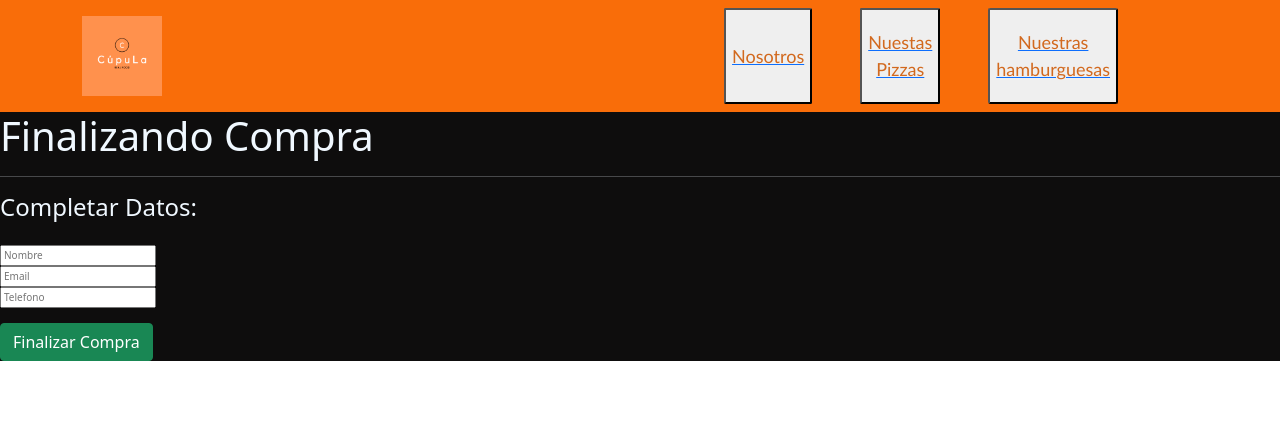
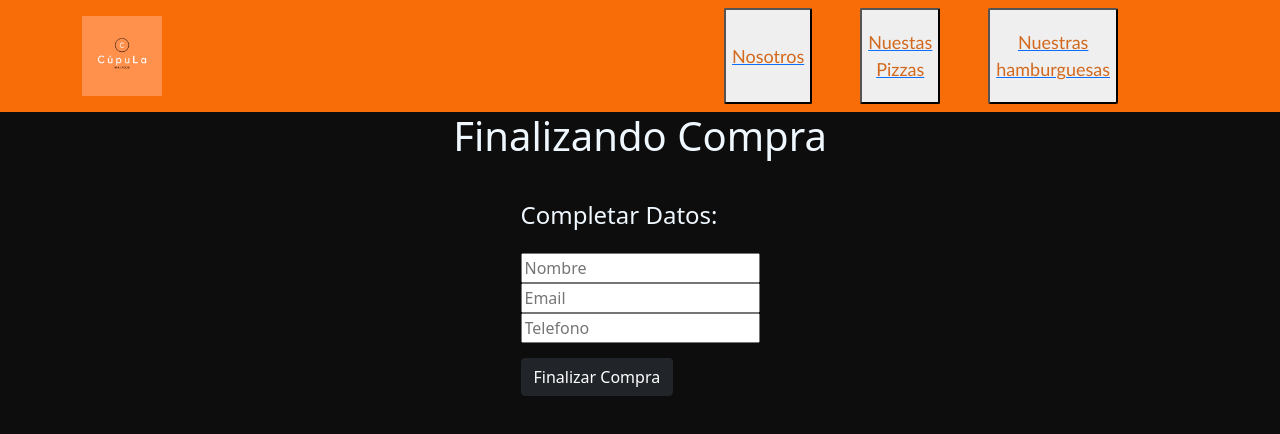
Before and after one commit to Amenichelli/myapp-menichelli, a React (Create React App) app: page /Checkout in a window 1280 px wide. Shown: the top 434 px of the page. Built offline with nearby package versions, Linux system fonts and the light colour scheme; the HTML template or start-up script is replaced by a standard one.

Commit message:
entrega-final

```diff
--- a/src/components/Checkout/Checkout.css
+++ b/src/components/Checkout/Checkout.css
@@ -1,3 +1,11 @@
 .checkout-form {
     color: aliceblue;
+    height: 100vh;
+    align-items: center;
+    display: flex;
+    flex-direction: column;
 }
+
+.input-form {
+    font-size: 1rem;
+}
--- a/src/components/Checkout/Checkout.jsx
+++ b/src/components/Checkout/Checkout.jsx
@@ -65,7 +65,7 @@ const Checkout = () => {
                     <h4>Completar Datos:</h4>
                     <br />
                     <form onSubmit={handleSubmit}>
-                        <input
+                        <input className="input-form"
                             type="text"
                             name="Nombre"
                             placeholder="Nombre"
@@ -74,7 +74,7 @@ const Checkout = () => {
                             required
                         />
                         <br />
-                        <input
+                        <input className="input-form"
                             type="email"
                             name="Email"
                             placeholder="Email"
@@ -83,7 +83,7 @@ const Checkout = () => {
                             required
                         />
                         <br />
-                        <input
+                        <input className="input-form"
                             type="number"
                             name="Telefono"
                             placeholder="Telefono"
@@ -95,7 +95,7 @@ const Checkout = () => {
                         <input
                             type="submit"
                             value="Finalizar Compra"
-                            className="btn btn-success"
+                            className="btn btn-dark"
                         />
                     </form>
                 </div>)
--- a/src/components/ItemDetail/ItemDetail.css
+++ b/src/components/ItemDetail/ItemDetail.css
@@ -25,6 +25,12 @@
     width: 100%;
     height: 100%;
     object-fit: contain;
+}
+
+.card-image {
+    width: 100%;
+    object-fit: cover;
+    height: -webkit-fill-available;
 }
 
 .info {
@@ -89,6 +95,11 @@ a {
         flex-direction: column;
         align-items: center;
         justify-content: center;
+    }
+    .card-image {
+        width: 100%;
+        object-fit: cover;
+        height: -webkit-fill-available;
     }
     .img-detail-container {
         width: 100%;
@@ -162,6 +173,11 @@ a {
         align-items: center;
         justify-content: center;
     }
+    .card-image {
+        width: 100%;
+        object-fit: cover;
+        height: -webkit-fill-available;
+    }
     .img-detail-container {
         width: 100%;
         height: 80%;
--- a/src/components/ItemDetail/ItemDetail.jsx
+++ b/src/components/ItemDetail/ItemDetail.jsx
@@ -23,7 +23,7 @@ const ItemDetail = ({ item }) => {
 
         <div className='box'>
         <Card className="bg-dark text-white">
-        <Card.Img src={item?.imagen} alt="Imagen del producto" />
+        <Card.Img className='card-image' src={item?.imagen} alt="Imagen del producto" />
         <Card.ImgOverlay>
         <Card.Title>{item.nombre}</Card.Title>
         <Card.Text>
--- a/src/pages/Cart/Cart.css
+++ b/src/pages/Cart/Cart.css
@@ -3,6 +3,7 @@
     justify-content: center;
     text-align: center;
     font-size: larger;
+    height: 100vh;
     color: bisque;
     text-decoration: none;
 }
@@ -11,11 +12,14 @@
     font-size: 1rem;
     text-align: center;
     color: black;
-    margin: 2% 0 2 41%;
+    align-items: center;
+    border: 1% solid black;
+    border-radius: 3%;
+    margin: auto;
     width: 10%;
-    padding: 30px;
     background-color: aliceblue;
     background-size: contain;
+    text-decoration: double;
 }
 
 @media (min-width: 768px) {
@@ -31,15 +35,15 @@
         font-size: 1rem;
         text-align: center;
         color: black;
-        margin: 2% 0 2 41%;
-        width: 10%;
-        padding: 30px;
+        margin: auto;
+        width: 20%;
+        padding: 1%;
         background-color: aliceblue;
         background-size: contain;
     }
 }
 
-@media only screen and (max-width: 834) and (min-width: 415px) {
+@media only screen and (max-width: 532px) {
     .cart-inventory {
         font-family: 'Trebuchet MS', 'Lucida Sans Unicode', 'Lucida Grande', 'Lucida Sans', Arial, sans-serif;
         justify-content: center;
@@ -52,8 +56,8 @@
         font-size: 1rem;
         text-align: center;
         color: black;
-        margin: 2% 0 2 41%;
-        width: 10%;
+        margin: auto;
+        width: 20%;
         padding: 1%;
         background-color: aliceblue;
         background-size: contain;
--- a/src/pages/Cart/Cart.jsx
+++ b/src/pages/Cart/Cart.jsx
@@ -3,6 +3,7 @@ import './Cart.css'
 import { Link } from 'react-router-dom';
 import CartItem from '../../components/CartItem/CartItem.jsx';
 import { useCartContext } from '../../store/CartContextProvider.jsx'
+import {Badge} from 'react-bootstrap'
 
 const Cart = () => {
   const {cartList, emptyCart, totalPrice } = useCartContext()
@@ -17,7 +18,9 @@ const Cart = () => {
         <h4 >Total: ${totalPrice()}</h4>
       </div>
       <Link to='/checkout'>
-         <button className="btn btn-info">Finalizar Compra</button>
+        <Badge pill bg="dark">
+          Finalizar compra
+        </Badge>
       </Link>
 
       </>
```
